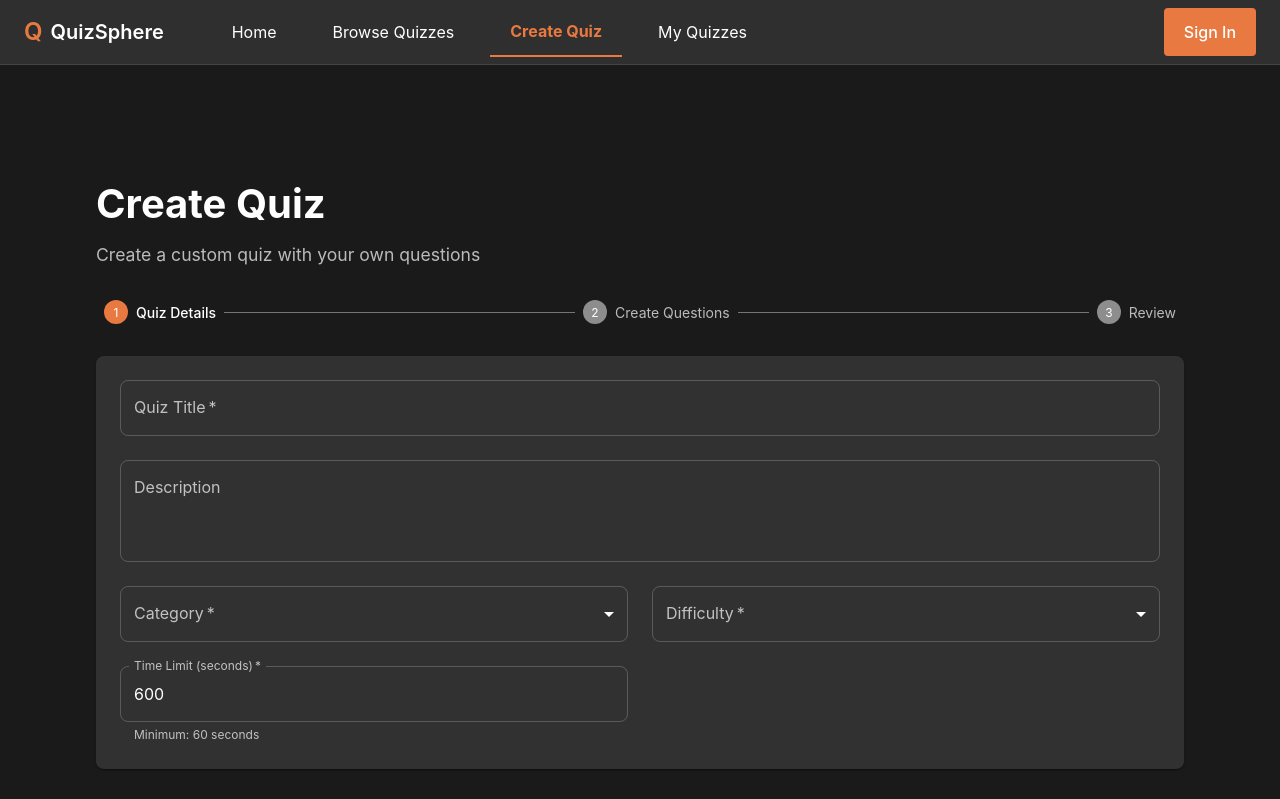
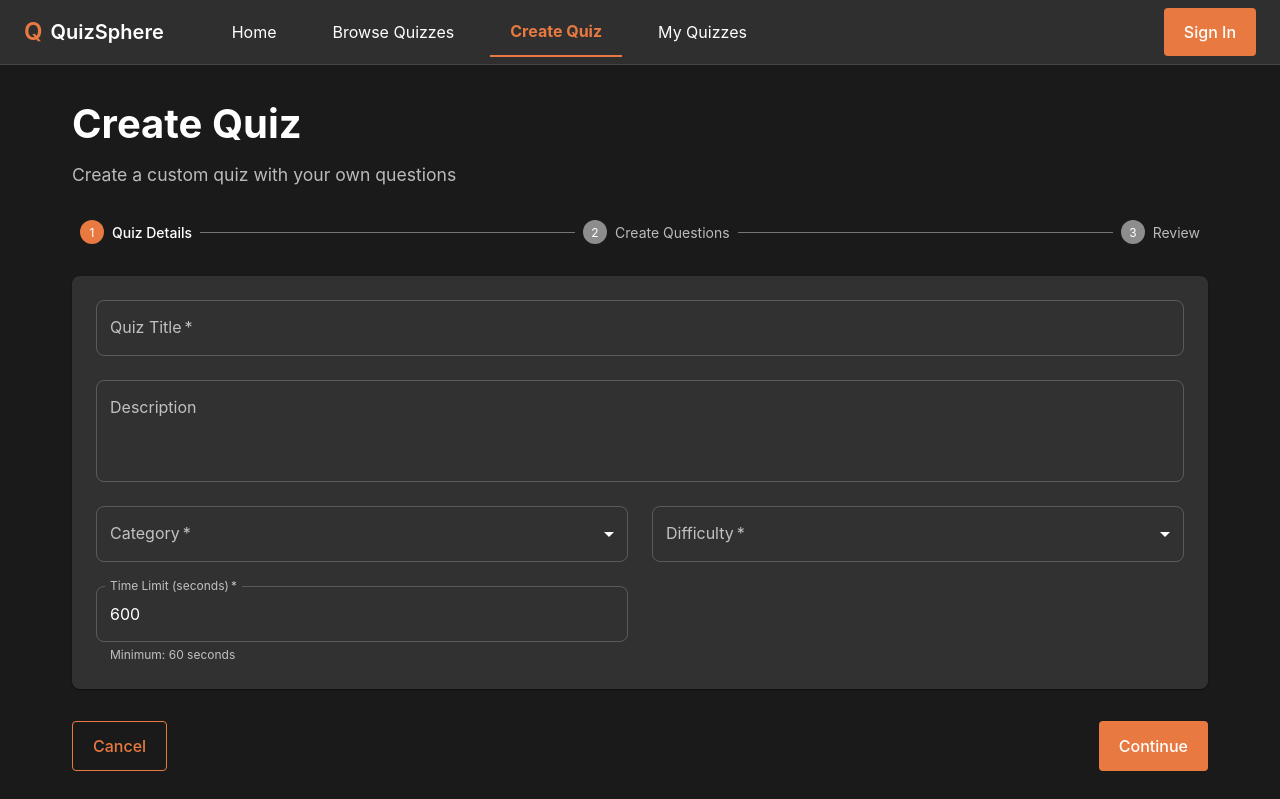
Before and after one commit to Workflow-Manager-admin/quizsphere-1009-1017, a React (Create React App) app in the folder quizsphere/: page /create in a window 1280 px wide. Shown: the top 799 px of the page. Built offline with nearby package versions, Linux system fonts and the light colour scheme.

Commit message:
Auto-commit: Changes as of 2025-05-23T17:20:37.070055+00:00

```diff
--- a/quizsphere/src/pages/QuizCreator.js
+++ b/quizsphere/src/pages/QuizCreator.js
@@ -1,6 +1,5 @@
 import React, { useState } from 'react';
 import {
-  Container,
   Box,
   Stepper,
   Step,
@@ -649,8 +648,8 @@ const QuizCreator = () => {
   );
 
   return (
-    <Container maxWidth="lg" sx={{ mt: 8, mb: 8 }}>
-      <Box sx={{ mb: 4, pt: 4 }}>
+    <Box sx={{ mb: 4 }}>
+      <Box sx={{ mb: 4, pt: 2 }}>
         <Typography variant="h3" component="h1" gutterBottom fontWeight="bold">
           Create Quiz
         </Typography>
@@ -732,7 +731,7 @@ const QuizCreator = () => {
           Quiz created successfully!
         </Alert>
       </Snackbar>
-    </Container>
+    </Box>
   );
 };
 
```
Also changed, not shown: 2 other files (tests, documents, lock files or other folders).
